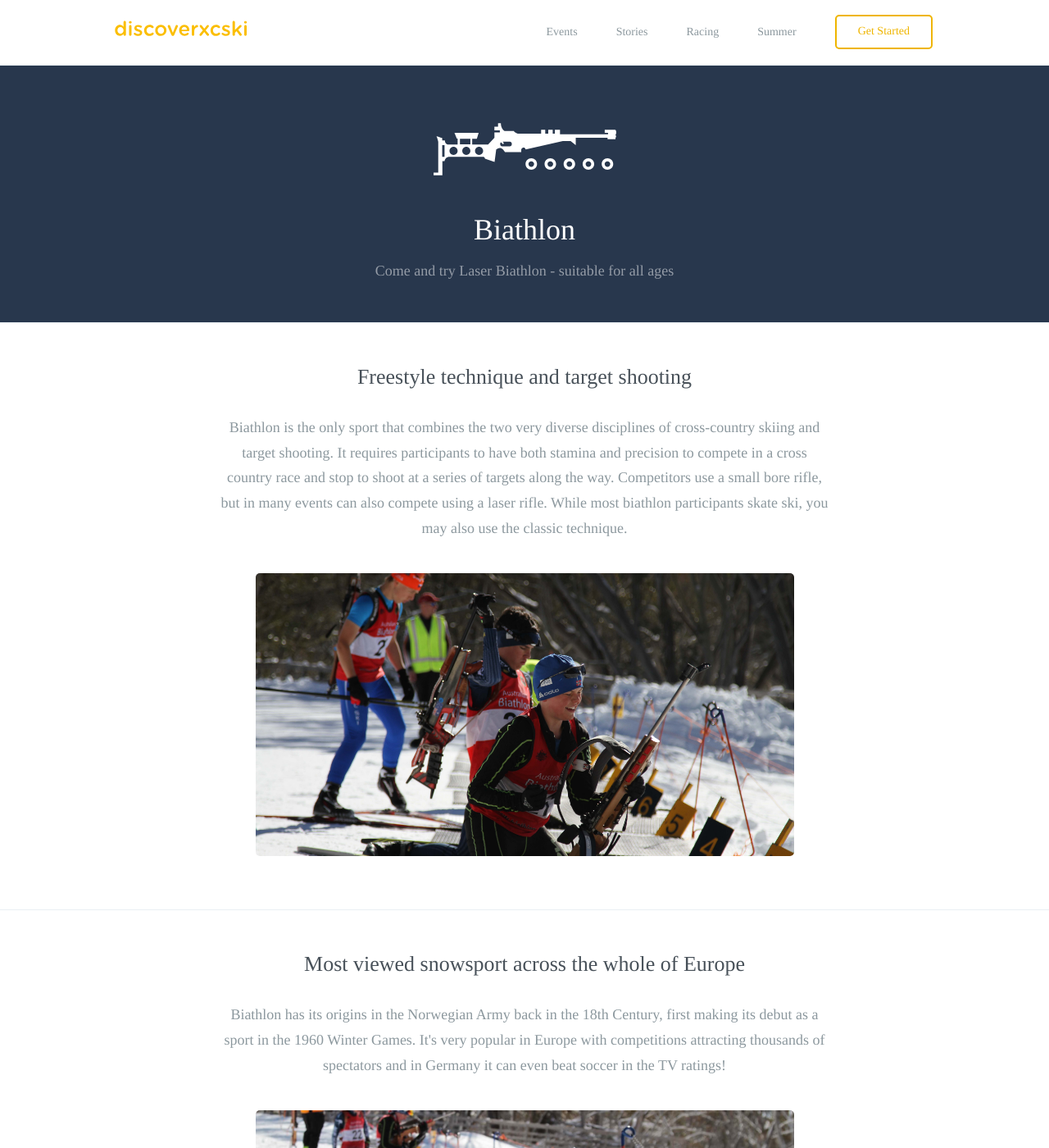
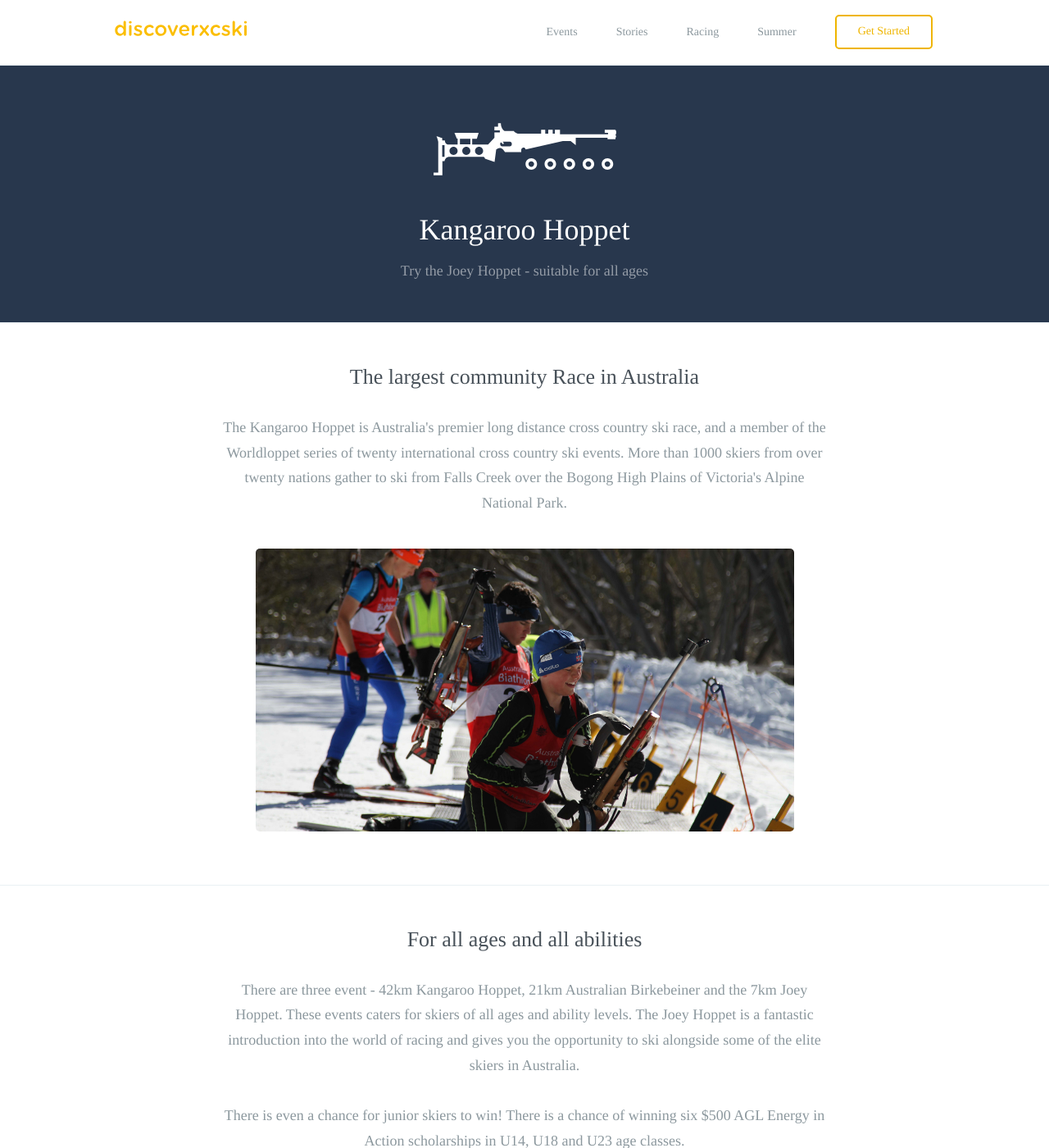
Before and after one commit to robcatto/robcatto.github.io, a Jekyll site: the page built from racing/kangaroo-hoppet/index.html, in a window 1280 px wide and 1400 px high. Shown: the whole window at 82% size. Built offline with Jekyll 4.4.1, drawn with Linux system fonts in a browser that asks for light colours; some web fonts are replaced; Markdown is read by kramdown in place of the engine named in the settings; some of the changed text lies outside the part shown.

Commit message:
Update index.html

```diff
--- a/racing/kangaroo-hoppet/index.html
+++ b/racing/kangaroo-hoppet/index.html
@@ -29,8 +29,8 @@ layout: default
         </g>
     </g>
 </svg>
-                <h1 class="feature_heading" style="color: white;">Biathlon</h1>
-                <h2 class="feature_subheading">Come and try Laser Biathlon - suitable for all ages</h2>
+                <h1 class="feature_heading" style="color: white;">Kangaroo Hoppet</h1>
+                <h2 class="feature_subheading">Try the Joey Hoppet - suitable for all ages</h2>
             </section>
 
 
@@ -49,8 +49,8 @@ layout: default
       <div class="content">
         <div id="content1">
         <section class="mobile_section">
-                <h3>Freestyle technique and target shooting</h3>
-                <p>Biathlon is the only sport that combines the two very diverse disciplines of cross-country skiing and target shooting. It requires participants to have both stamina and precision to compete in a cross country race and stop to shoot at a series of targets along the way. Competitors use a small bore rifle, but in many events can also compete using a laser rifle. While most biathlon participants skate ski, you may also use the classic technique.
+                <h3>The largest community Race in Australia</h3>
+                <p>The Kangaroo Hoppet is Australia's premier long distance cross country ski race, and a member of the Worldloppet series of twenty international cross country ski events.   More than 1000 skiers from over twenty nations gather to ski from Falls Creek over the Bogong High Plains of Victoria's Alpine National Park.
                 </p>
                 <div class="one">
                 <div class="onelarge centered" style="
@@ -61,8 +61,9 @@ layout: default
 
 
                 <section class="mobile_section">
-                    <h3>Most viewed snowsport across the whole of Europe</h3>
-                    <p>Biathlon has its origins in the Norwegian Army back in the 18th Century, first making its debut as a sport in the 1960 Winter Games.  It's very popular in Europe with competitions attracting thousands of spectators and in Germany it can even beat soccer in the TV ratings!
+                    <h3>For all ages and all abilities</h3>
+                    <p>There are three event - 42km Kangaroo Hoppet, 21km Australian Birkebeiner and the 7km Joey Hoppet.  These events caters for skiers of all ages and ability levels.   The Joey Hoppet is a fantastic introduction into the world of racing and gives you the opportunity to ski alongside some of the elite skiers in Australia.
+                    <p>There is even a chance for junior skiers to win!  There is a chance of winning six $500 AGL Energy in Action scholarships in U14, U18 and U23 age classes.
                     </p>
                     <div class="one">
                 <div class="onelarge centered" style="
@@ -74,9 +75,11 @@ layout: default
 
 
                  <section class="mobile_section">
-                <h3>Mt Hotham Biathlon Range</h3>
+                <h3>Not just racing but a social occasion!</h3>
                 <p>
-                    Biathlon’s winter base in Australia is at the Whiskey Flat Range near Mt Hotham and is the only Biathlon range in Australia.  Biathlon events are held during the Australian winter snow season and also continues during the off season with various dryland events held around Australia.
+                    The week leading up to the Kangaroo Hoppet is a feast of skiing and social activities at Falls Creek for all ages and abilities, leading up to the race itself on the fourth Saturday of August. Spectators are welcome to view the event at the mountain.
+                <p>
+                        In the evening participants and friends have the opportunity to relive the events of the day at a social evening in the Mount Beauty Country Club, which includes the presentation of age group and special awards.
 
                 </p>
                 <div class="row">
@@ -115,7 +118,7 @@ layout: default
                    <section class="mobile_section" style="border-bottom: none;">
                 <h3>Want to find out more?</h3>
                 <p>
-                Biathlon has a relatively small but enthusiastic following in Australia and is growing in numbers every year. If you would like to join in visit Australian Biathlon for the latest news.  Also check out the video “ Australia’s love of Biathlon Grows” to get an idea of what biathlon in Australia is all about.
+                Check out what the Hoppet is all about on the short video clip of the 2013 Kangaroo Hoppet.  Visit the Hoppet homepage for more information on the race and how to enter.
 
 
                 </p>
```
